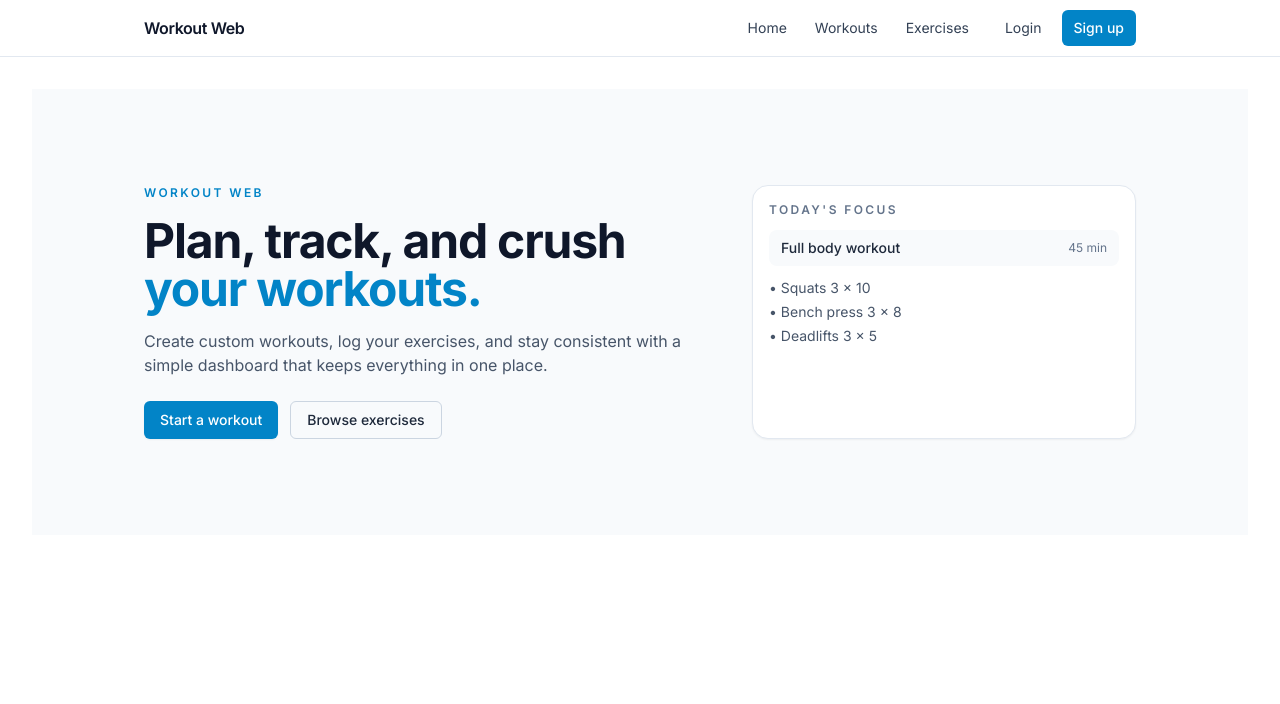
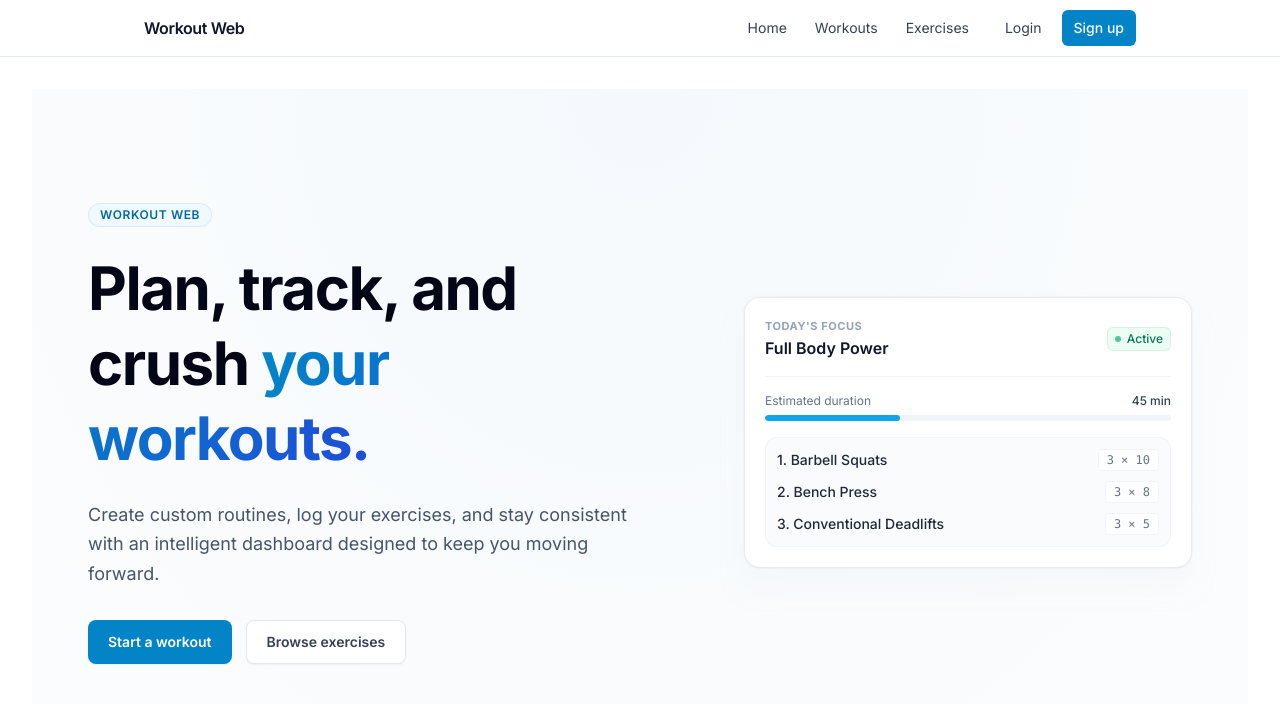
Before and after one commit to MarwanKhan-design/workout-web, a Next.js app: page / in a window 1280 px wide. Shown: the top 704 px of the page. Built offline with nearby package versions, Linux system fonts and the light colour scheme; no server answers.

Commit message:
updated hero and footer

```diff
--- a/src/components/Hero.tsx
+++ b/src/components/Hero.tsx
@@ -1,51 +1,92 @@
 export default function Hero() {
   return (
-    <section className="bg-slate-50">
-      <div className="mx-auto flex max-w-5xl flex-col items-start gap-6 px-4 py-16 md:flex-row md:items-center md:justify-between md:py-24">
-        <div className="max-w-xl space-y-4">
-          <p className="text-xs font-semibold uppercase tracking-[0.2em] text-sky-600">
+    <section className="relative overflow-hidden bg-slate-50/50">
+      {/* Subtle background ambient glow */}
+      <div className="absolute inset-0 -z-10 bg-[radial-gradient(45rem_50rem_at_top,theme(colors.sky.100),white)] opacity-40" />
+
+      <div className="mx-auto flex max-w-6xl flex-col items-start gap-12 px-6 py-20 md:flex-row md:items-center md:justify-between md:py-28">
+
+        {/* Left Content Column */}
+        <div className="max-w-xl space-y-6">
+          <div className="inline-flex items-center gap-2 rounded-full bg-sky-50 px-3 py-1 text-xs font-semibold uppercase tracking-wider text-sky-700 ring-1 ring-inset ring-sky-700/10">
             Workout Web
+          </div>
+
+          <h1 className="text-4xl font-bold tracking-tight text-slate-950 sm:text-5xl lg:text-6xl/tight">
+            Plan, track, and crush{" "}
+            <span className="bg-gradient-to-r bg-clip-text text-transparent from-sky-600 to-blue-700">
+              your workouts.
+            </span>
+          </h1>
+
+          <p className="text-base text-slate-600 sm:text-lg/relaxed">
+            Create custom routines, log your exercises, and stay consistent with an
+            intelligent dashboard designed to keep you moving forward.
           </p>
-          <h1 className="text-3xl font-bold tracking-tight text-slate-900 sm:text-4xl md:text-5xl">
-            Plan, track, and crush
-            <span className="block text-sky-600">your workouts.</span>
-          </h1>
-          <p className="text-sm text-slate-600 sm:text-base">
-            Create custom workouts, log your exercises, and stay consistent with a
-            simple dashboard that keeps everything in one place.
-          </p>
-          <div className="flex flex-wrap gap-3 pt-2">
+
+          <div className="flex flex-wrap gap-3.5 pt-2">
             <a
               href="/workout-session"
-              className="inline-flex items-center justify-center rounded-md bg-sky-600 px-4 py-2 text-sm font-medium text-white shadow-sm hover:bg-sky-700 focus-visible:outline-none focus-visible:ring-2 focus-visible:ring-sky-500 focus-visible:ring-offset-2"
+              className="inline-flex h-11 items-center justify-center rounded-lg bg-sky-600 px-5 text-sm font-semibold text-white shadow-sm shadow-sky-600/10 transition-all hover:bg-sky-700 hover:shadow-sky-600/20 focus-visible:outline focus-visible:outline-2 focus-visible:outline-offset-2 focus-visible:outline-sky-600"
             >
               Start a workout
             </a>
             <a
               href="/exercises"
-              className="inline-flex items-center justify-center rounded-md border border-slate-300 px-4 py-2 text-sm font-medium text-slate-800 hover:bg-white focus-visible:outline-none focus-visible:ring-2 focus-visible:ring-sky-500 focus-visible:ring-offset-2"
+              className="inline-flex h-11 items-center justify-center rounded-lg border border-slate-200 bg-white px-5 text-sm font-semibold text-slate-700 shadow-sm transition-all hover:bg-slate-50 hover:text-slate-900 focus-visible:outline focus-visible:outline-2 focus-visible:outline-offset-2 focus-visible:outline-slate-200"
             >
               Browse exercises
             </a>
           </div>
         </div>
 
-        <div className="mt-8 w-full max-w-sm self-stretch rounded-2xl border border-slate-200 bg-white p-4 shadow-sm md:mt-0">
-          <p className="text-xs font-semibold uppercase tracking-[0.2em] text-slate-500">
-            Today&apos;s focus
-          </p>
-          <div className="mt-3 space-y-3 text-sm">
-            <div className="flex items-center justify-between rounded-lg bg-slate-50 px-3 py-2">
-              <span className="font-medium text-slate-800">Full body workout</span>
-              <span className="text-xs text-slate-500">45 min</span>
+        {/* Right Preview Card Column */}
+        <div className="w-full max-w-md rounded-2xl border border-slate-200/80 bg-white p-5 shadow-xl shadow-slate-100/50 ring-1 ring-black/[0.02] transition-all hover:shadow-2xl hover:shadow-slate-100/70">
+          <div className="flex items-center justify-between border-b border-slate-100 pb-4">
+            <div>
+              <p className="text-[11px] font-bold uppercase tracking-wider text-slate-400">
+                Today&apos;s Focus
+              </p>
+              <h3 className="mt-0.5 text-base font-semibold text-slate-900">Full Body Power</h3>
             </div>
-            <ul className="space-y-1 text-slate-600">
-              <li>• Squats 3 × 10</li>
-              <li>• Bench press 3 × 8</li>
-              <li>• Deadlifts 3 × 5</li>
-            </ul>
+            <span className="inline-flex items-center rounded-md bg-emerald-50 px-2 py-1 text-xs font-medium text-emerald-700 ring-1 ring-inset ring-emerald-600/10">
+              <span className="mr-1.5 h-1.5 w-1.5 rounded-full bg-emerald-500 animate-pulse" />
+              Active
+            </span>
+          </div>
+
+          <div className="mt-4 space-y-4">
+            {/* Progress bar asset */}
+            <div>
+              <div className="flex items-center justify-between text-xs text-slate-500 mb-1.5">
+                <span>Estimated duration</span>
+                <span className="font-medium text-slate-700">45 min</span>
+              </div>
+              <div className="h-1.5 w-full rounded-full bg-slate-100 overflow-hidden">
+                <div className="h-full w-1/3 rounded-full bg-sky-500" />
+              </div>
+            </div>
+
+            {/* Exercise List */}
+            <div className="rounded-xl bg-slate-50/70 p-3 ring-1 ring-inset ring-slate-100">
+              <ul className="space-y-2.5 text-sm">
+                <li className="flex items-center justify-between text-slate-700">
+                  <span className="font-medium text-slate-800">1. Barbell Squats</span>
+                  <span className="font-mono text-xs text-slate-500 bg-white px-2 py-0.5 rounded border border-slate-100 shadow-2xs">3 × 10</span>
+                </li>
+                <li className="flex items-center justify-between text-slate-700">
+                  <span className="font-medium text-slate-800">2. Bench Press</span>
+                  <span className="font-mono text-xs text-slate-500 bg-white px-2 py-0.5 rounded border border-slate-100 shadow-2xs">3 × 8</span>
+                </li>
+                <li className="flex items-center justify-between text-slate-700">
+                  <span className="font-medium text-slate-800">3. Conventional Deadlifts</span>
+                  <span className="font-mono text-xs text-slate-500 bg-white px-2 py-0.5 rounded border border-slate-100 shadow-2xs">3 × 5</span>
+                </li>
+              </ul>
+            </div>
           </div>
         </div>
+
       </div>
     </section>
   )
```
Also changed, not shown: src/components/Footer.tsx (added), 2 other files (tests, documents, lock files or other folders).
